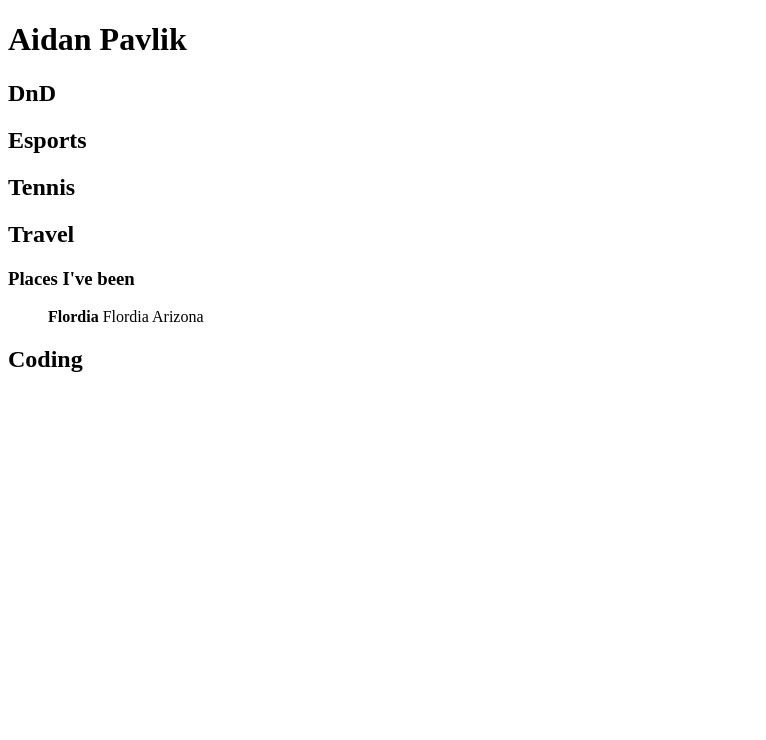
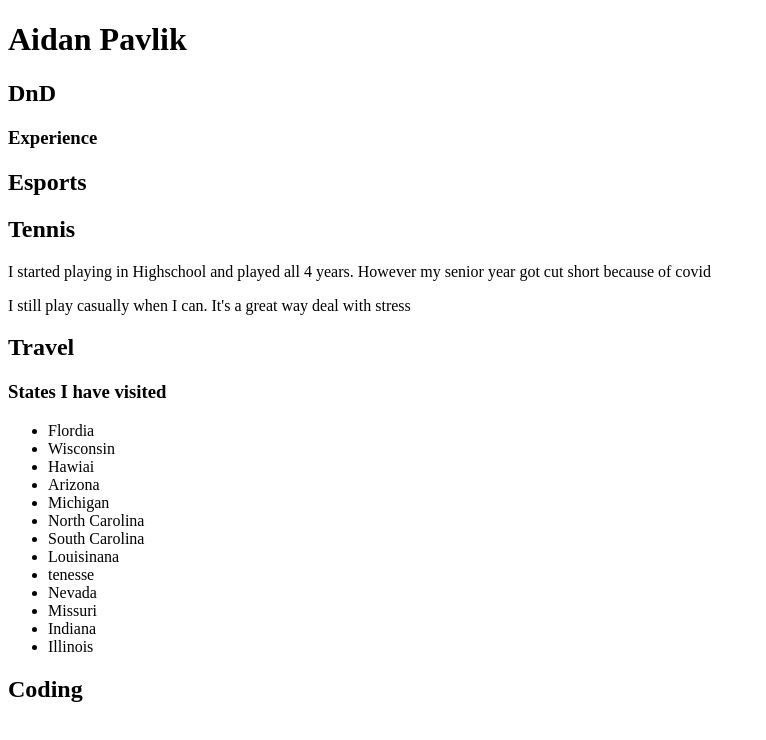
Before and after one commit to amp8889/website, a plain HTML site: page hobbies/index.html in a window 1280 px wide. Shown: the whole page, without its empty margins (0-766 px from the left). Drawn offline with Linux system fonts and the light colour scheme.

Commit message:
Added states and my tennis experience

```diff
--- a/hobbies/index.html
+++ b/hobbies/index.html
@@ -11,15 +11,35 @@
       </h1>
     </header>
     <h2>DnD</h2>
+      <h3>Experience</h3>
+
+
+      <h3></h3>
     <h2>Esports</h2>
     <h2>Tennis</h2>
+    <p>I started playing in Highschool and played all 4 years. However my senior year got cut short because of covid</p>
+    <p>I still play casually when I can. It's a great way deal with stress</p>
+
     <h2>Travel</h2>
-    <h3>Places I've been</h3>
+    <h3>States I have visited</h3>
     <ul>
-      <b>Flordia</b>
+      <li>Flordia</li>
+      <li>Wisconsin</li>
+      <li>Hawiai</li>
+      <li>Arizona</li>
+      <li>Michigan</li>
+      <li>North Carolina</li>
+      <li>South Carolina</li>
+      <li>Louisinana</li>
+      <li>tenesse</li>
+      <li>Nevada</li>
+      <li>Missuri</li>
+      <li>Indiana</li>
+      <li>Illinois</li>
 
-      Flordia
-      Arizona
+
+
+
     </ul>
     <h2>Coding</h2>
   </body>
```
